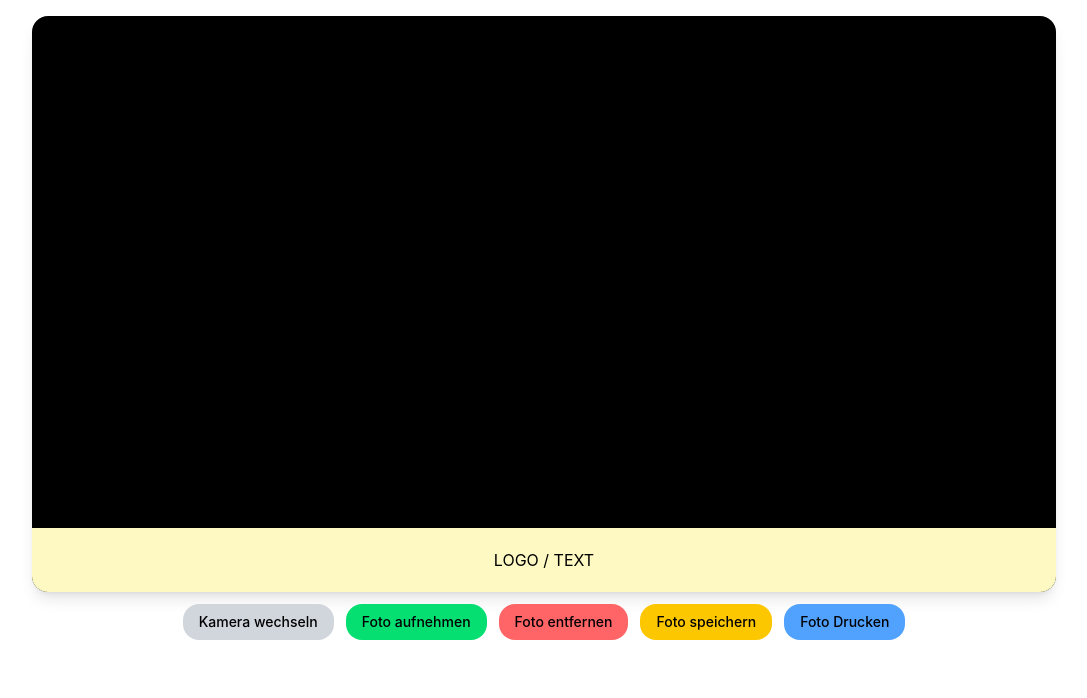
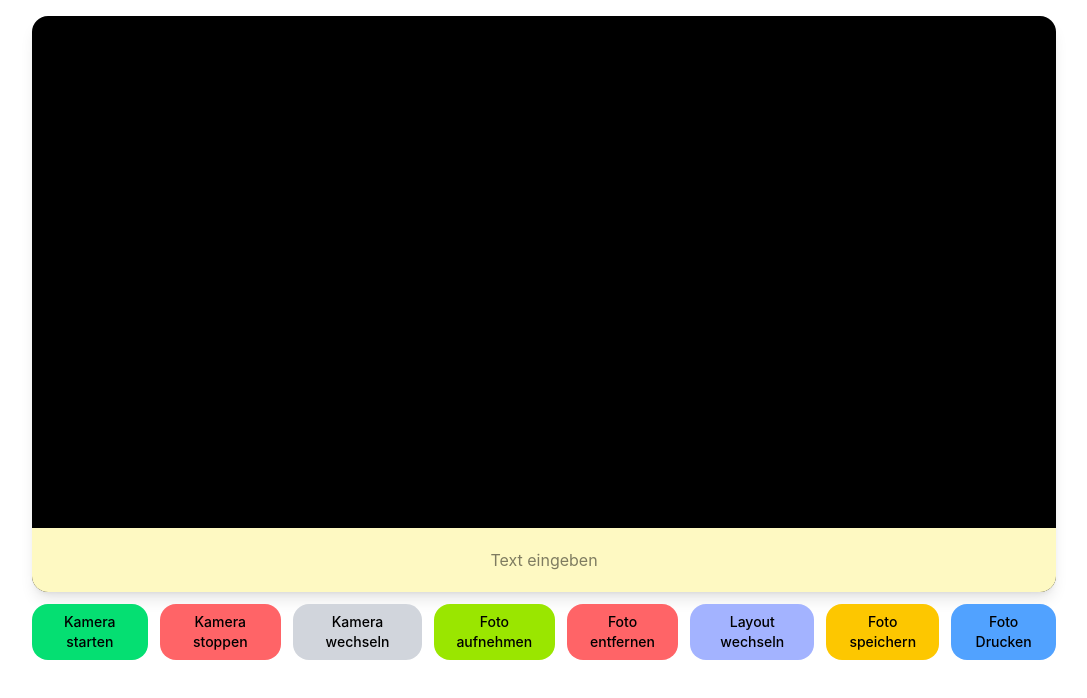
Before and after one commit to R1yaaa/FotoApp, a SvelteKit app: page / in a window 1280 px wide. Shown: the top 698 px of the page, without its empty margins (96-1183 px from the left). Built offline with nearby package versions, Linux system fonts and the light colour scheme; no server answers.

Commit message:
sharephoto, camera button

```diff
--- a/src/routes/+page.svelte
+++ b/src/routes/+page.svelte
@@ -5,6 +5,10 @@
     let photoUrl = $state<string | null>(null);
 	let stream = $state<MediaStream>();
 	let facingMode = $state('user');
+	let overlayText = $state('');
+	let layoutIndex = $state(0);
+	const layouts = ['bar-bottom', 'bar-top', 'no-bar'];
+	const currentLayout = layouts[layoutIndex];
 
     async function startCamera() {
 		try {
@@ -25,6 +29,11 @@
 
 	function stopCamera() {
 		stream?.getTracks().forEach((track) => track.stop());
+		stream = undefined;
+
+		if (videoRef) {
+			videoRef.srcObject = null;
+		}
 	}
 
     function takePhoto() {
@@ -54,9 +63,9 @@
 		context.font = `${canvas.width * 0.04}px Arial`;
 		context.textAlign = 'center';
 		context.textBaseline = 'middle';
-		context.fillText('LOGO / TEXT', canvas.width / 2, canvas.height - barHeight / 2);
+		context.fillText(overlayText, canvas.width / 2, canvas.height - barHeight / 2);
 
-        photoUrl = canvas.toDataURL('image/jpeg', 0.95);
+        photoUrl = canvas.toDataURL('image/jpeg');
     }
 
     function removePhoto(){
@@ -116,9 +125,11 @@
 		}
 	}
 
-    onMount(() => {
-	startCamera();
-    });
+	function changeLayout() {
+		layoutIndex = (layoutIndex + 1) % layouts.length;
+	}
+
+
 </script>
 
 
@@ -146,23 +157,39 @@
 				{/if}
 				<!-- BALKEN -->
 				<div class="absolute bottom-0 left-0 flex h-16 w-full items-center justify-center bg-yellow-100 text-black">
-					LOGO / TEXT
+					<input
+					type="text"
+					bind:value={overlayText}
+					placeholder="Text eingeben"
+					class="w-full bg-transparent text-center text-black outline-none"/>
 				</div>
 			</div>
 		</div>
 
 		<!-- BUTTONS -->
 		<div class="mt-3 flex justify-center gap-3 text-sm font-medium">
+			<button class="rounded-2xl bg-green-400 px-4 py-2 transition-all duration-200 hover:scale-105 cursor-pointer" onclick={startCamera}>
+				Kamera starten
+			</button>
+
+			<button class="rounded-2xl bg-red-400 px-4 py-2 transition-all duration-200 hover:scale-105 cursor-pointer" onclick={stopCamera}>
+				Kamera stoppen
+			</button>
+
 			<button class="rounded-2xl bg-gray-300 px-4 py-2 transition-all duration-200 hover:scale-105 cursor-pointer" onclick={switchCamera}>
 				Kamera wechseln
 			</button>
 
-			<button class="rounded-2xl bg-green-400 px-4 py-2 transition-all duration-200 hover:scale-105 cursor-pointer" onclick={takePhoto}>
+			<button class="rounded-2xl bg-lime-400 px-4 py-2 transition-all duration-200 hover:scale-105 cursor-pointer" onclick={takePhoto}>
 				Foto aufnehmen
 			</button>
 
 			<button class="rounded-2xl bg-red-400 px-4 py-2 transition-all duration-200 hover:scale-105 cursor-pointer" onclick={removePhoto}>
 				Foto entfernen
+			</button>
+
+			<button class="rounded-2xl bg-indigo-300 px-4 py-2 transition-all duration-200 hover:scale-105 cursor-pointer" onclick={changeLayout}>
+				Layout wechseln
 			</button>
 
 			<button class="rounded-2xl bg-yellow-400 px-4 py-2 transition-all duration-200 hover:scale-105 cursor-pointer" onclick={sharePhoto}>
```
